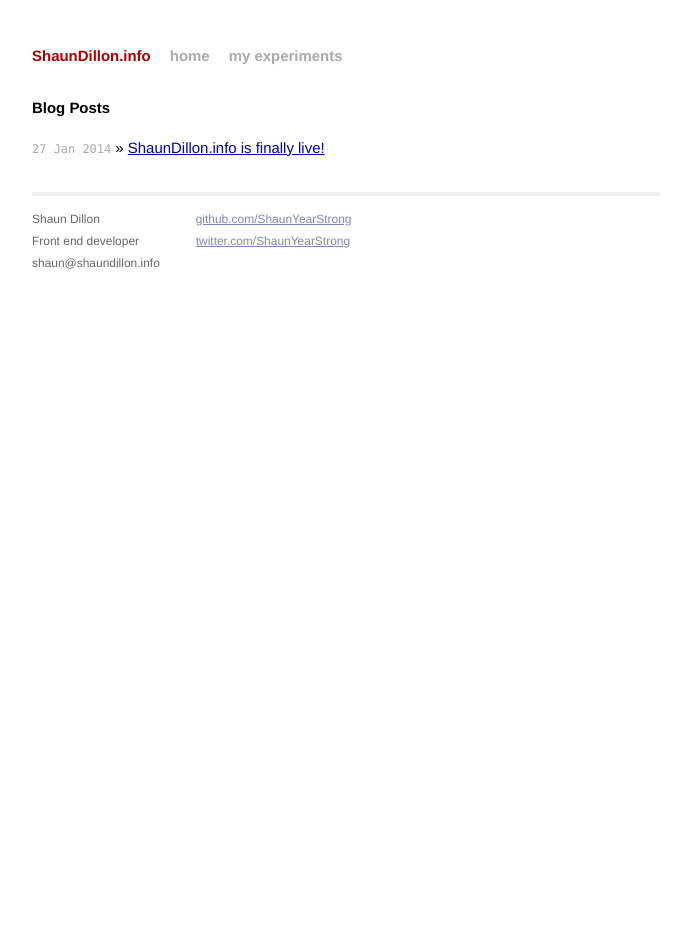
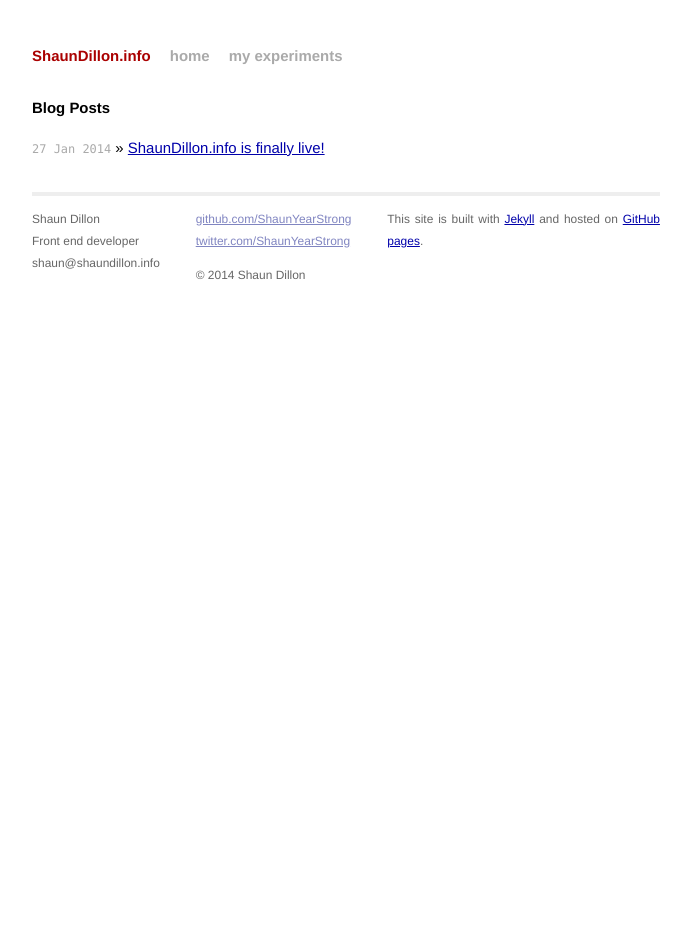
Before and after one commit to ShaunYearStrong/ShaunYearStrong.github.io, a Jekyll site: the page built from index.html, in a window 1280 px wide. Shown: the whole page, without its empty margins (294-985 px from the left). Built offline with Jekyll 4.4.1, drawn with Linux system fonts in a browser that asks for light colours; Markdown is read by kramdown in place of the engine named in the settings.

Commit message:
Adding credit and copyright

```diff
--- a/_layouts/default.html
+++ b/_layouts/default.html
@@ -38,6 +38,10 @@
                 <a href="https://twitter.com/ShaunYearStrong">twitter.com/ShaunYearStrong</a><br />
               </p>
             </div>
+            <div class="credit">
+              <p>This site is built with <a href="http://jekyllrb.com/">Jekyll</a> and hosted on <a href="http://pages.github.com/">GitHub pages</a>.</p>
+            </div>
+            <div class="copyright"><p>&copy; 2014 Shaun Dillon</p></div>
           </div>
         </div>
 
```
